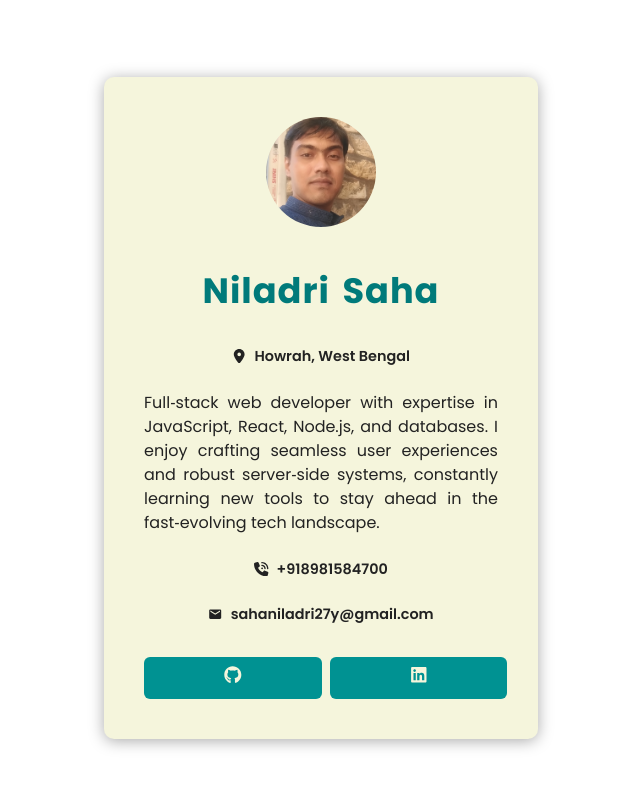
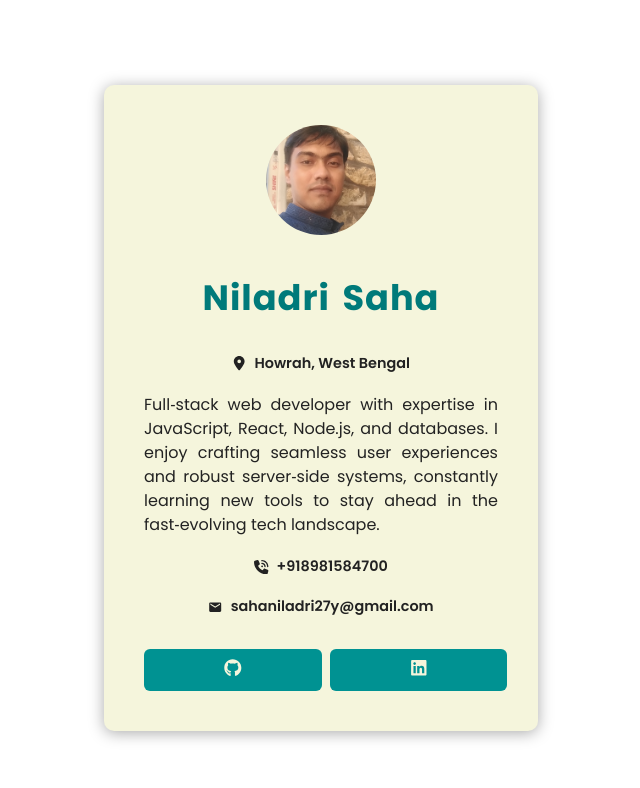
Before and after one commit to NSaha27/React-JS-2026, a React (Vite) app in the folder my_personal_react_tutorial/07-passing_props_to_components/: page / in a window 1280 px wide. Shown: the top 788 px of the page, without its empty margins (319-959 px from the left). Built offline with nearby package versions, Linux system fonts and the light colour scheme.

Commit message:
pass props to components - update my profile card project

```diff
--- a/my_personal_react_tutorial/07-passing_props_to_components/src/components/css/profile.css
+++ b/my_personal_react_tutorial/07-passing_props_to_components/src/components/css/profile.css
@@ -10,7 +10,7 @@
   color: #007a7a;
 }
 .profile div {
-  margin-top: 1.5rem;
+  margin-top: 1.2rem;
   color: #222;
 }
 .profile div:nth-of-type(1),
```
